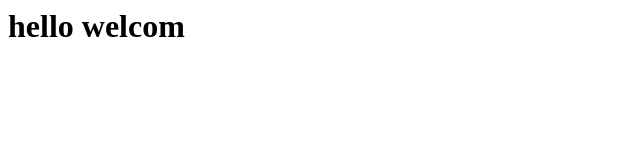
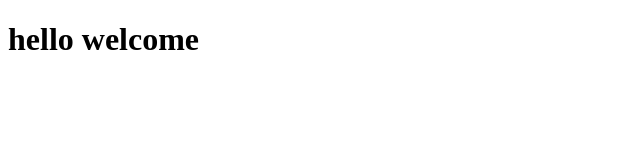
Before and after one commit to hruthikgowd/git-demo, a plain HTML site: page indenx.html in a window 1280 px wide. Shown: the whole page, without its empty margins (0-640 px from the left). Drawn offline with Linux system fonts and the light colour scheme.

Commit message:
new ci/cd

```diff
--- a/indenx.html
+++ b/indenx.html
@@ -1 +1,11 @@
-<h1>hello  welcom</h>
+<!DOCTYPE html>
+<html lang="en">
+  <head>
+    <meta charset="UTF-8">
+    <meta name="viewport" content="width=device-width, initial-scale=1.0">
+    <title>Welcome</title>
+  </head>
+  <body>
+    <h1>hello welcome</h1>
+  </body>
+</html>
```
Also changed, not shown: 2 other files.
